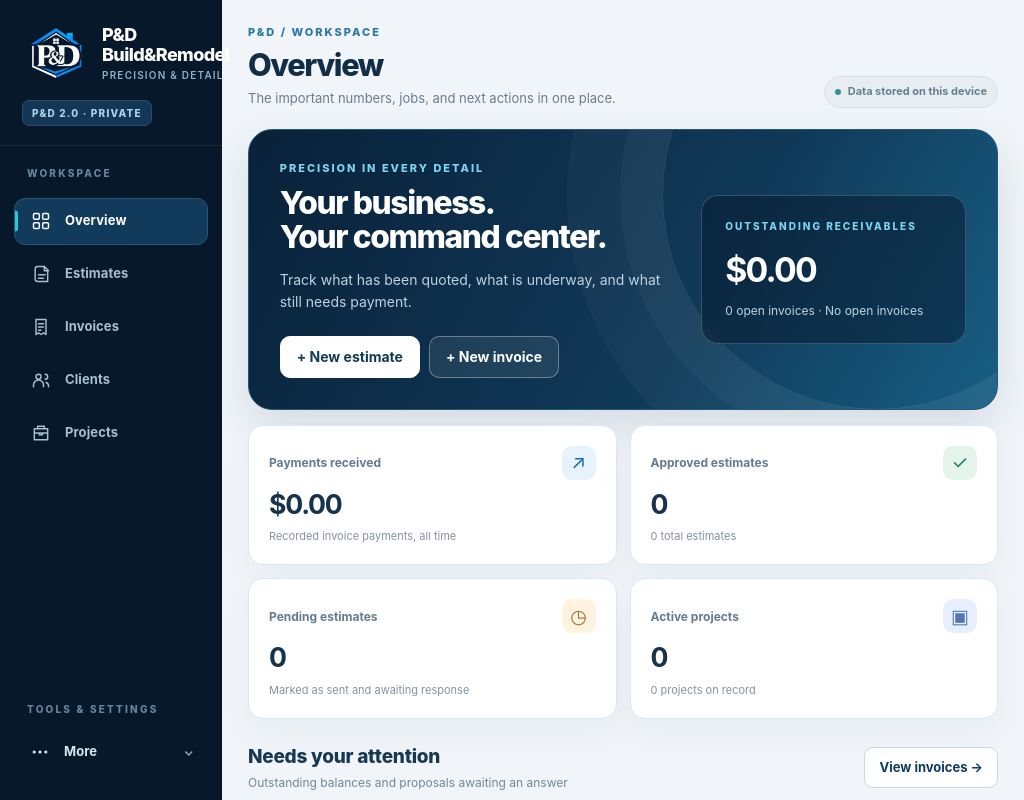
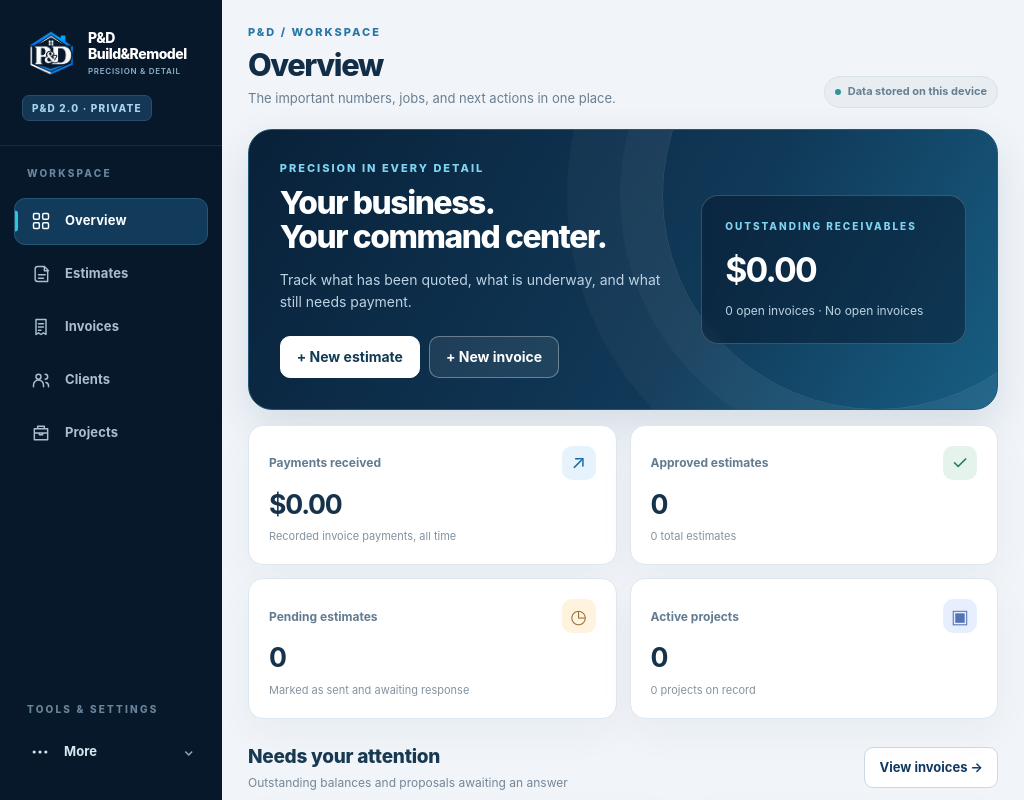
Before and after one commit to imadethisforchatgpt/pd-buildremodel-2., a plain HTML site: page index.html in a window 1024 px wide. Shown: the top 800 px of the page. Drawn offline with Linux system fonts and the light colour scheme.

Commit message:
Prevent P&D company name clipping at laptop and desktop sidebar widths

```diff
--- a/css/pd-command-center.css
+++ b/css/pd-command-center.css
@@ -8,7 +8,7 @@ body.pd-command-body>header{position:fixed!important;top:0;left:0;z-index:51;wid
 body.pd-command-body>header .brand{display:flex;align-items:center;gap:12px;min-width:0;color:#fff!important;font-size:0!important;line-height:1.15}
 body.pd-command-body>header .pd-real-mark{width:68px;height:67px;object-fit:contain;flex-shrink:0;border-radius:0;background:transparent;padding:0}
 body.pd-command-body>header .pd-brand-copy{min-width:0}
-body.pd-command-body>header .pd-brand-copy strong{display:block;color:#fff;font-size:18px;font-weight:850;letter-spacing:-.6px}
+body.pd-command-body>header .pd-brand-copy strong{display:block;color:#fff;font-size:16px;font-weight:850;letter-spacing:-.5px;line-height:1.15;overflow-wrap:normal}
 body.pd-command-body>header .pd-brand-copy small{display:block;color:#8eb0c9!important;font-size:10px!important;font-weight:600;letter-spacing:1.2px!important;margin:4px 0 0}
 body.pd-command-body>header .tag{background:#143755!important;border:1px solid #2b4d6b!important;color:#a9d4ef!important;font-size:10px!important;letter-spacing:1.2px!important;line-height:1;border-radius:7px!important;padding:7px 9px!important}
 body.pd-command-body>nav#nav{position:fixed!important;left:0;top:146px;bottom:0;z-index:50;width:264px;min-height:0;background:var(--pdcc-deep)!important;border:none!important;padding:15px 14px 25px!important;box-shadow:none!important;overflow:visible!important;display:block!important}
@@ -140,6 +140,10 @@ body.pd-command-body .pd-payment-modal{border-radius:20px}
 @media (max-width:1180px) and (min-width:861px){
  body.pd-command-body{padding-left:222px}
  body.pd-command-body>header,body.pd-command-body>nav#nav{width:222px}
+ body.pd-command-body>header .brand{gap:8px}
+ body.pd-command-body>header .pd-real-mark{width:58px;height:58px}
+ body.pd-command-body>header .pd-brand-copy strong{font-size:14px!important}
+ body.pd-command-body>header .pd-brand-copy small{font-size:8px!important;letter-spacing:.7px!important}
  body.pd-command-body>main#main{padding:25px 26px 80px!important}
  body.pd-command-body>main#main .pd-command-stats{grid-template-columns:repeat(2,minmax(0,1fr))}
 }
```
